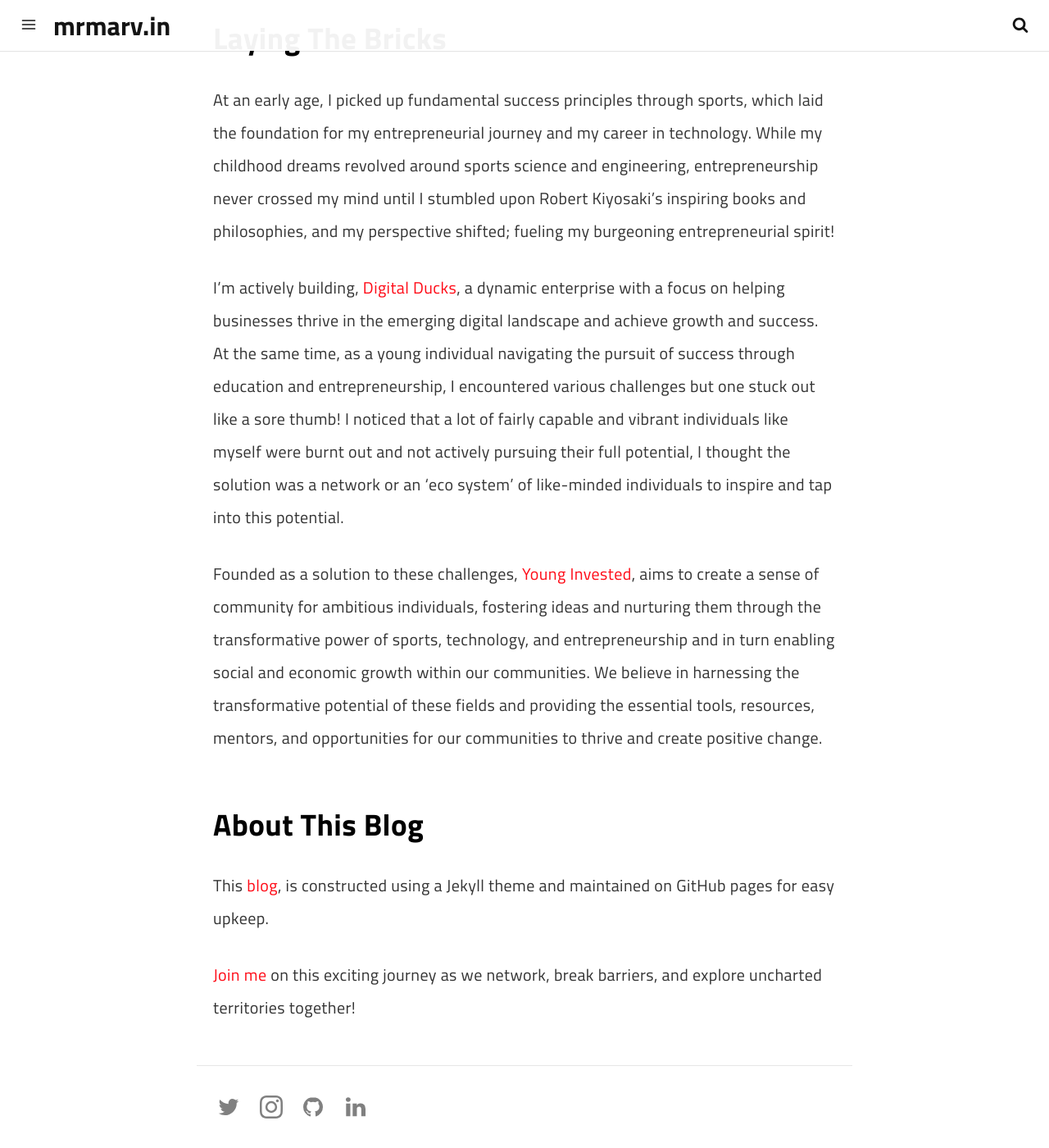
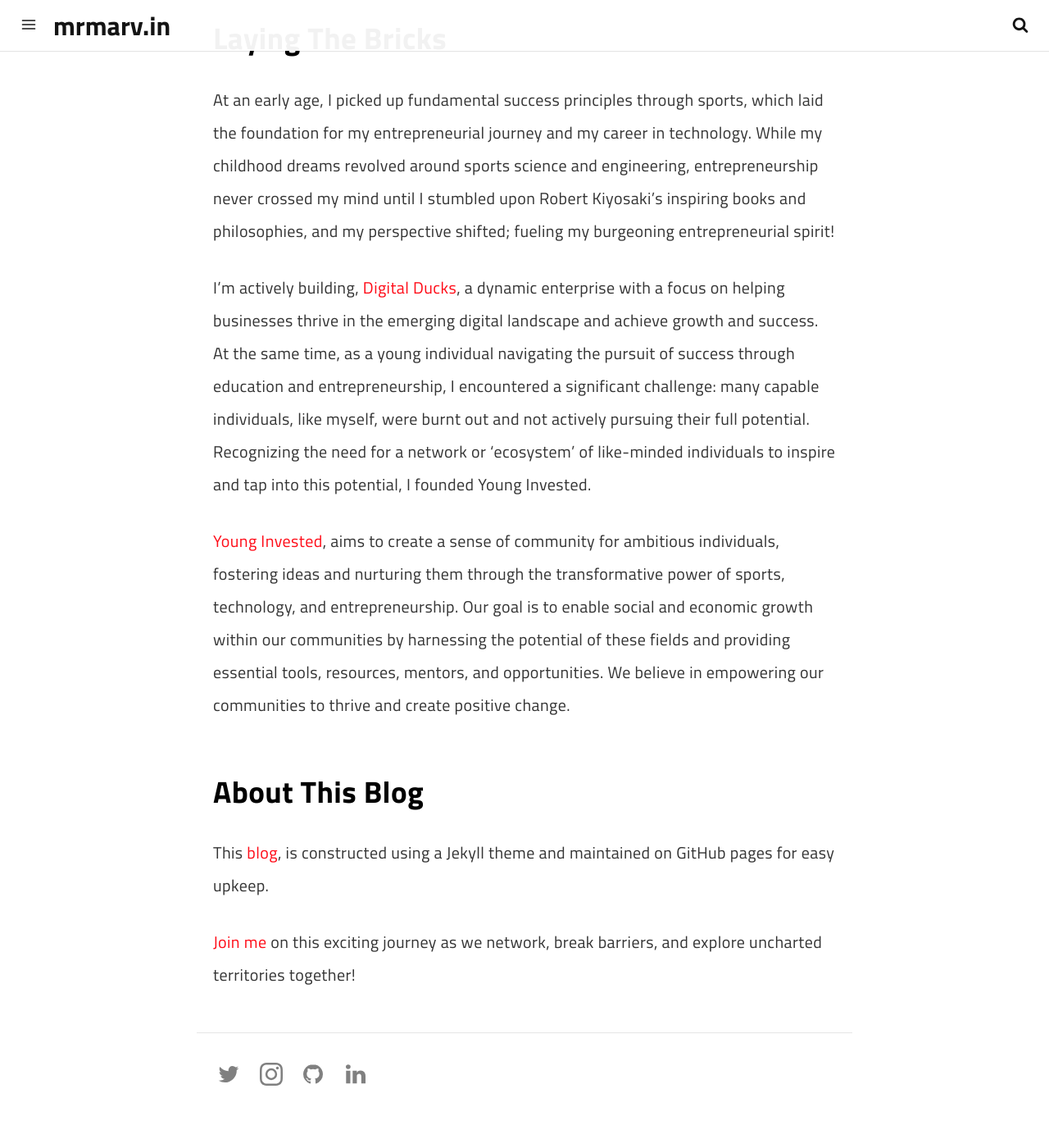
Before and after one commit to marv0/marv0.github.io, a Jekyll site: the page built from pages/about.md, in a window 1280 px wide and 1400 px high, scrolled down 977 px. Shown: the whole window at 82% size. Built offline with Jekyll 4.4.1, drawn with Linux system fonts in a browser that asks for light colours; a script that is not in the unit is left out; after the commit the page ends 2337 px from its top, so only the background shows below that.

Commit message:
Update about.md

```diff
--- a/pages/about.md
+++ b/pages/about.md
@@ -20,10 +20,9 @@
 
 At an early age, I picked up fundamental success principles through sports, which laid the foundation for my entrepreneurial journey and my career in technology. While my childhood dreams revolved around sports science and engineering, entrepreneurship never crossed my mind until I stumbled upon Robert Kiyosaki's inspiring books and philosophies, and my perspective shifted; fueling my burgeoning entrepreneurial spirit!
 
+I'm actively building, [Digital Ducks](https://www.digitalducks.co.ke), a dynamic enterprise with a focus on helping businesses thrive in the emerging digital landscape and achieve growth and success. At the same time, as a young individual navigating the pursuit of success through education and entrepreneurship, I encountered a significant challenge: many capable individuals, like myself, were burnt out and not actively pursuing their full potential. Recognizing the need for a network or 'ecosystem' of like-minded individuals to inspire and tap into this potential, I founded Young Invested.
 
-I'm actively building, [Digital Ducks](https://www.digitalducks.co.ke), a dynamic enterprise with a focus on helping businesses thrive in the emerging digital landscape and achieve growth and success. At the same time, as a young individual navigating the pursuit of success through education and entrepreneurship, I encountered various challenges but one stuck out like a sore thumb! I noticed that a lot of fairly capable and vibrant individuals like myself were burnt out and not actively pursuing their full potential, I thought the solution was a network or an 'eco system' of like-minded individuals to inspire and tap into this potential.
-
-Founded as a solution to these challenges, [Young Invested](https://www.younginvested.org), aims to create a sense of community for ambitious individuals, fostering ideas and nurturing them through the transformative power of sports, technology, and entrepreneurship and in turn enabling social and economic growth within our communities. We believe in harnessing the transformative potential of these fields and providing the essential tools, resources, mentors, and opportunities for our communities to thrive and create positive change.
+[Young Invested](https://www.younginvested.org), aims to create a sense of community for ambitious individuals, fostering ideas and nurturing them through the transformative power of sports, technology, and entrepreneurship. Our goal is to enable social and economic growth within our communities by harnessing the potential of these fields and providing essential tools, resources, mentors, and opportunities. We believe in empowering our communities to thrive and create positive change.
 
 ## About This Blog
 
```
